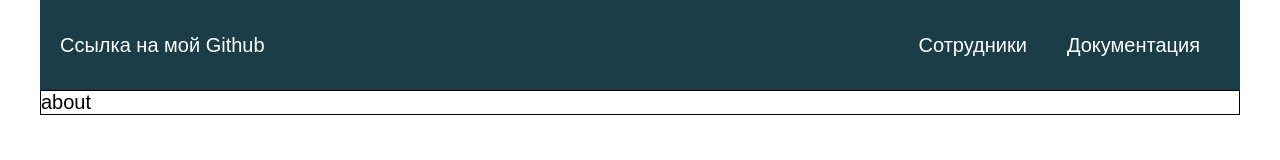
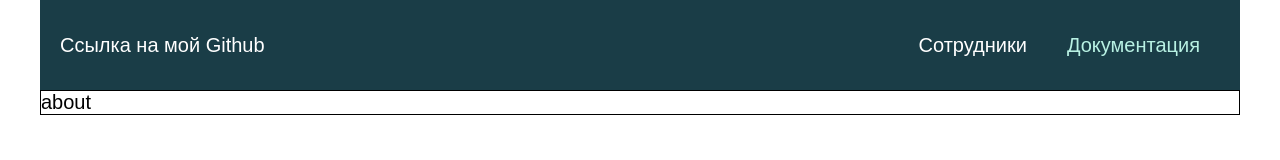
Before and after one commit to nougatcat/test-app, a React (Create React App) app: page /about in a window 1280 px wide. Shown: the top 160 px of the page. Built offline with nearby package versions, Linux system fonts and the light colour scheme.

Commit message:
header active link

```diff
--- a/src/components/Header/Header.jsx
+++ b/src/components/Header/Header.jsx
@@ -5,14 +5,14 @@ const Header = (props) => {
     return (
         <header className={css.header}>
             <div>
-                <a href="https://github.com/nougatcat" target="_blank" rel="nooperner noreferrer">Ссылка на мой Github</a>
+                <a href="https://github.com/nougatcat" target="_blank" rel="nooperner noreferrer" className = { css.item }>Ссылка на мой Github</a>
             </div>
             <nav className={css.header__nav}>
                 <div className={css.header__nav_link}>
-                    <NavLink to='/employees'>Сотрудники</NavLink>
+                    <NavLink to='/employees' className = { navData => navData.isActive ? css.active : css.item }>Сотрудники</NavLink>
                 </div>
                 <div className={css.header__nav_link}>
-                    <NavLink to='/about'>Документация</NavLink>
+                    <NavLink to='/about' className = { navData => navData.isActive ? css.active : css.item }>Документация</NavLink>
                 </div>
             </nav>
         </header>
--- a/src/components/Header/Header.module.css
+++ b/src/components/Header/Header.module.css
@@ -16,8 +16,15 @@
 
 a, a:visited {
     text-decoration: none;
+}
+
+.active {
+    color: #b8f1e3;
+}
+
+.item {
     color: white;
 }
-a:hover{
+.item:hover{
     color: rgb(214, 212, 212);
 }
```
